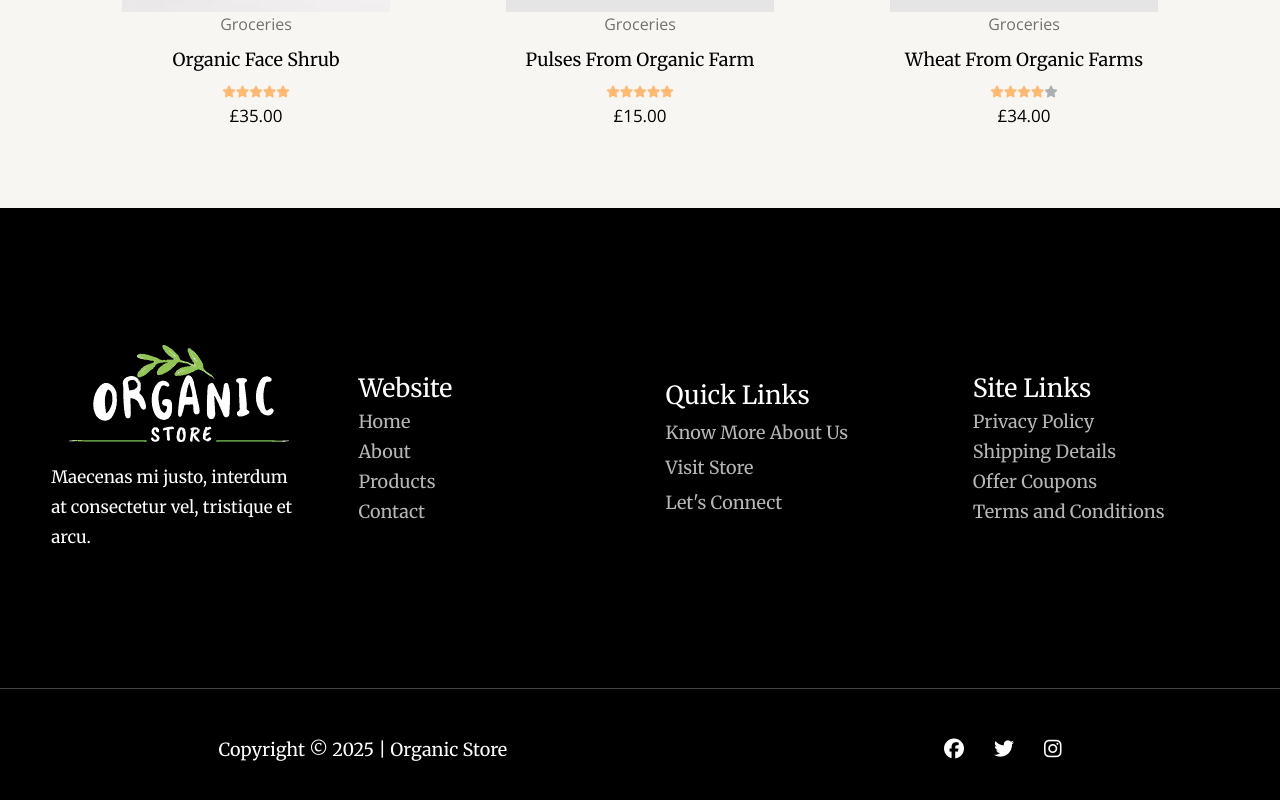
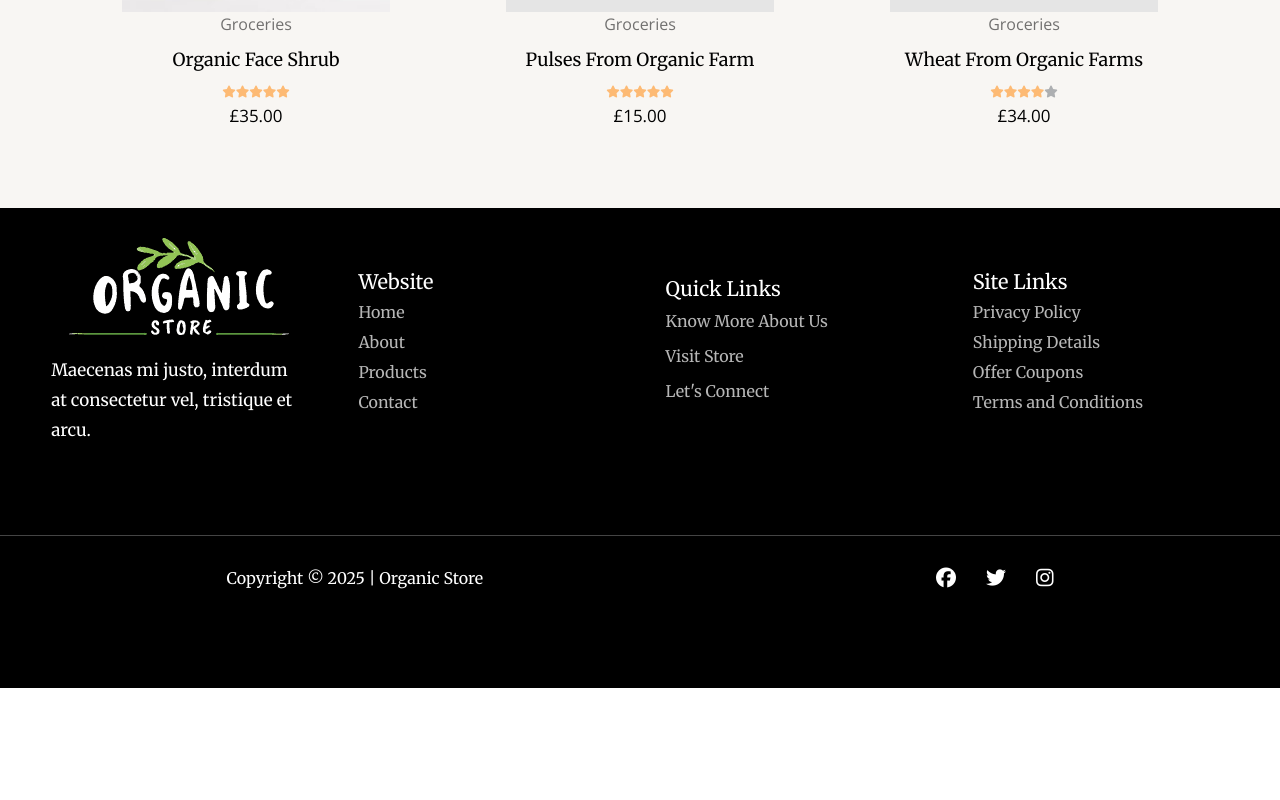
Before and after one commit to okwoducynthia/Organic-store, a React (Vite) app: page /products in a window 1280 px wide. Shown: the part 1745-2545 px from the top of the page. After the commit the page ends 2433 px from the top, so only its background shows below. Built offline with nearby package versions, Linux system fonts and the light colour scheme; a web font is replaced by a local one.

Commit message:
media-queries

```diff
--- a/src/Components/Products/Products.css
+++ b/src/Components/Products/Products.css
@@ -135,13 +135,17 @@
 /* ====SHOP SECTION ENDS HERE==== */
 
 /* ====FOOTER SECTION STARTS HERE==== */
-.products-footer-container {
+.products-footer-main {
   background-color: var(--black-color);
   color: var(--white-color);
+  height: 60vh;
+}
+.products-footer-container {
   display: flex;
   justify-content: space-evenly;
   align-items: center;
-  height: 60vh;
+  margin-bottom: 90px;
+  padding-top: 30px;
 }
 .products-footer-container div {
   width: 20%;
@@ -156,12 +160,12 @@
   line-height: 30px;
 }
 .products-footer-nav h1 {
-  font-size: 25px;
+  font-size: 20px;
   font-family: var(--merriweather-font);
 }
 .products-footer-nav ul li {
   list-style: none;
-  font-size: 18px;
+  font-size: 16px;
   font-family: var(--merriweather-font);
   line-height: 30px;
   color: rgba(255, 255, 255, 0.712);
@@ -172,12 +176,12 @@
   color: white;
 }
 .products-footer-quick-links h1 {
-  font-size: 25px;
+  font-size: 20px;
   font-family: var(--merriweather-font);
 }
 .products-footer-quick-links ul li {
   list-style: none;
-  font-size: 18px;
+  font-size: 16px;
   font-family: var(--merriweather-font);
   line-height: 35px;
   color: rgba(255, 255, 255, 0.712);
@@ -188,12 +192,12 @@
   color: white;
 }
 .products-footer-site-links h1 {
-  font-size: 25px;
+  font-size: 20px;
   font-family: var(--merriweather-font);
 }
 .products-footer-site-links ul li {
   list-style: none;
-  font-size: 18px;
+  font-size: 16px;
   font-family: var(--merriweather-font);
   line-height: 30px;
   color: rgba(255, 255, 255, 0.712);
@@ -212,15 +216,15 @@
   border: none;
   height: 1px;
   background-color: rgba(255, 255, 255, 0.267);
+  margin-bottom: 30px;
 }
 .products-footer-icons {
   display: flex;
   justify-content: space-around;
   align-items: center;
-  height: 15vh;
 }
 .products-footer-icons div p {
-  font-size: 18px;
+  font-size: 16px;
   font-family: var(--merriweather-font);
 }
 .products-footer-socials {
@@ -270,16 +274,15 @@
     justify-items: center;
     width: 50%;
   }
+  .products-footer-main {
+    height: 100%;
+  }
   .products-footer-container {
     flex-direction: column;
-    height: 100%;
-    padding-top: 30px;
-    padding-bottom: 30px;
   }
   .products-footer-container div {
     width: 80%;
     text-align: center;
-    margin-bottom: 20px;
   }
   .products-footer-icons {
     flex-direction: column;
@@ -293,11 +296,17 @@
   .products-header-logo img {
     width: 100%;
   }
+  .shop-main-container div h1 {
+    font-size: 30px;
+  }
   .shop-sub-container div {
     width: 90%;
   }
   .shop-details img {
     width: 90%;
+  }
+  .products-footer-container {
+    margin-bottom: 20px;
   }
   .products-footer-first img{
     width: 40%;
--- a/src/Components/Products/Products.tsx
+++ b/src/Components/Products/Products.tsx
@@ -260,7 +260,7 @@ const Products = () => {
     </main>
 
     {/* -- ====FOOTER SECTION STARTS HERE====  */}
-    <footer>
+    <footer className="products-footer-main">
       <div className="products-footer-container">
         <div className="products-footer-first">
           <img src="/images/organic-store-white-logo.png" alt="image of the company logo"/>
```
